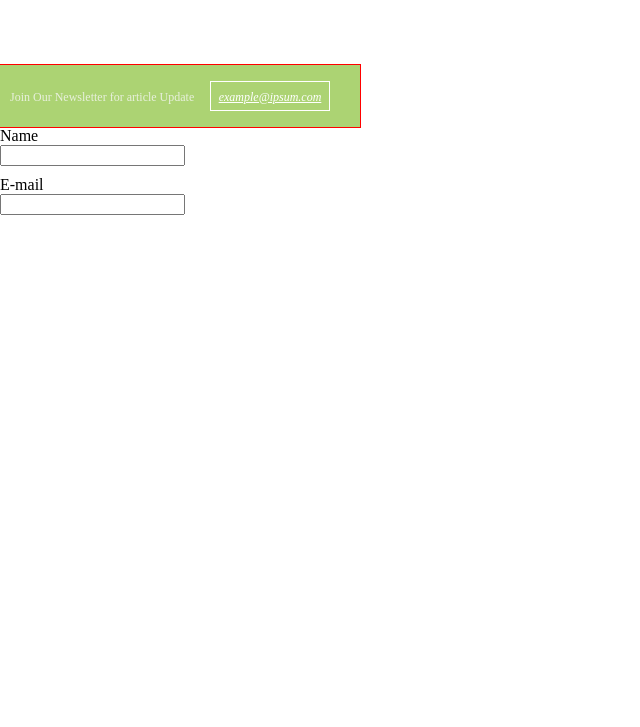
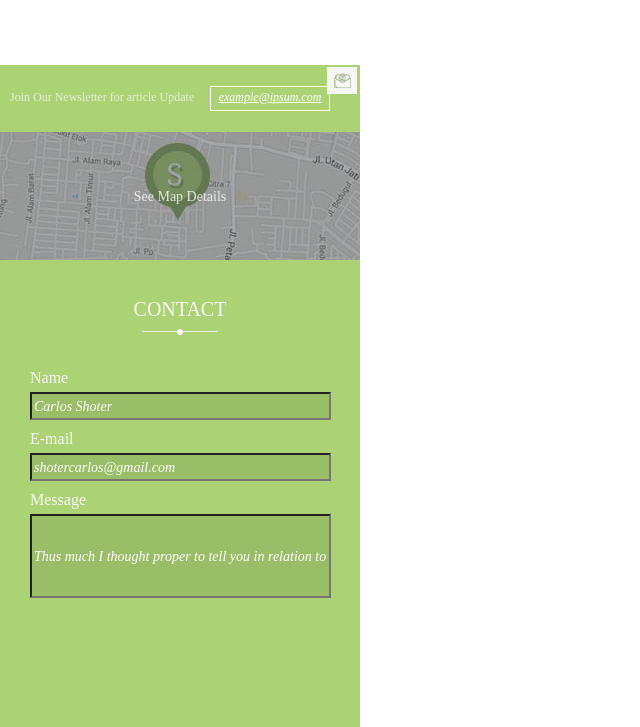
Before and after one commit to williamhoman/Sixteen-Website, a plain HTML site: page index.html in a window 1280 px wide. Shown: the part 3975-4702 px from the top of the page, without its empty margins (0-640 px from the left). Before the commit the page ends 4200 px from the top, so only its background shows below. Drawn offline with Linux system fonts and the light colour scheme.

Commit message:
format-last-page

```diff
--- a/index.html
+++ b/index.html
@@ -268,15 +268,31 @@
             <div class="join-box">
 
             <a class="join-box-button" href="#">example&#64;ipsum.com<a>
+            <div class="white-box-letter"></div>
 
                 </div>
+
         </div>
-        <form>
+    <section class="contact-wrapper">
+      <div class="map-graphic">
+                    <img src="images/bkg-map-arrow.jpg" alt="map-arrow">
+                    <h3>See Map Details</h3>
+                </div>
+       <div class="contact-name">
+           <h2>Contact</h2>
+           <img alt="separator" src="images/icon-separator-white.png">
+       </div>
+        <form class="contact-info">
             <label for="name-input">Name</label>
-            <input id="name-input" type="text">
+            <input id="name-input" class="input-box" placeholder="Carlos Shoter" type="text"/>
+
 
             <label for="email-input">E-mail</label>
-            <input id="email-input" type="text">
+            <input id="email-input" class="input-box" placeholder="shotercarlos@gmail.com" type="text">
+            <label for="message-input">Message</label>
+            <input id="message-input" class="input-box-message"
+placeholder="Thus much I thought proper to tell you in relation to yourself, and to the trust I reposed in you." type="text">
         </form>
+        </section>
 </body>
 </html>
--- a/main.css
+++ b/main.css
@@ -671,7 +671,7 @@ em {
 
 .blog-nav {
     position: relative;
-    outline: 1px solid red;
+/*    outline: 1px solid red;*/
     height: 62px;
     background-color: #acd373;
     padding: 25px 10px;
@@ -690,13 +690,13 @@ em {
     color: white;
     float: right;
     width: 120px;
-    height: 30px;
+    height: 25px;
     border: 1px solid white;
     text-align: center;
     display: block;
-    padding: 5px;
+/*    padding: 5px;*/
     font-style: italic;
-    margin: -33px 20px;
+    margin: -28px 20px;
 }
 
 .join-box-button {
@@ -704,3 +704,79 @@ em {
     font-size: 12px;
 
 }
+
+.white-box-letter {
+    float: right;
+    background-image: url(images/icon-letter-form.png);
+    background-repeat: no-repeat;
+    background-position: center;
+    width: 30px;
+    height: 27px;
+    background-color: #f7f7f7;
+    margin: -20px -28px;
+}
+
+.map-graphic {
+position: relative;
+    height: 150px;
+    width: 360px;
+    margin-left: -30px;
+    margin-top: -25px
+}
+
+.map-graphic h3 {
+    color: white;
+    text-align: center;
+    margin-top: -75px;
+    font: 400 14px 'Source Sans Pro';
+    opacity: .8;
+}
+
+.contact-wrapper {
+    position: relative;
+    height: 600px;
+    background-color: #acd373;
+    text-align: center;
+}
+
+.contact-wrapper h2 {
+    color: #f7f7f7;
+    font:400 20px 'Source Sans Pro';
+    margin-bottom: 0;
+}
+
+.contact-name {
+    margin-bottom: 30px;
+}
+
+.contact-info{
+    float: left;
+    text-align: left;
+    font-family: 'Source Sans Pro';
+    color: #f7f7f7;
+}
+
+.input-box {
+    margin-top: 5px;
+    height: 28px;
+    width: 301px;
+    background-color: #9abd67;
+}
+
+.input-box-message {
+    margin-top: 5px;
+    height: 84px;
+    width: 301px;
+    background-color: #9abd67;
+
+}
+
+::-webkit-input-placeholder {
+ font-size: 14px;
+ color: white;
+ font-family: DroidSerif;
+ font-style: italic;
+    text-align: left;
+
+
+}
```
Also changed, not shown: .png (added).
